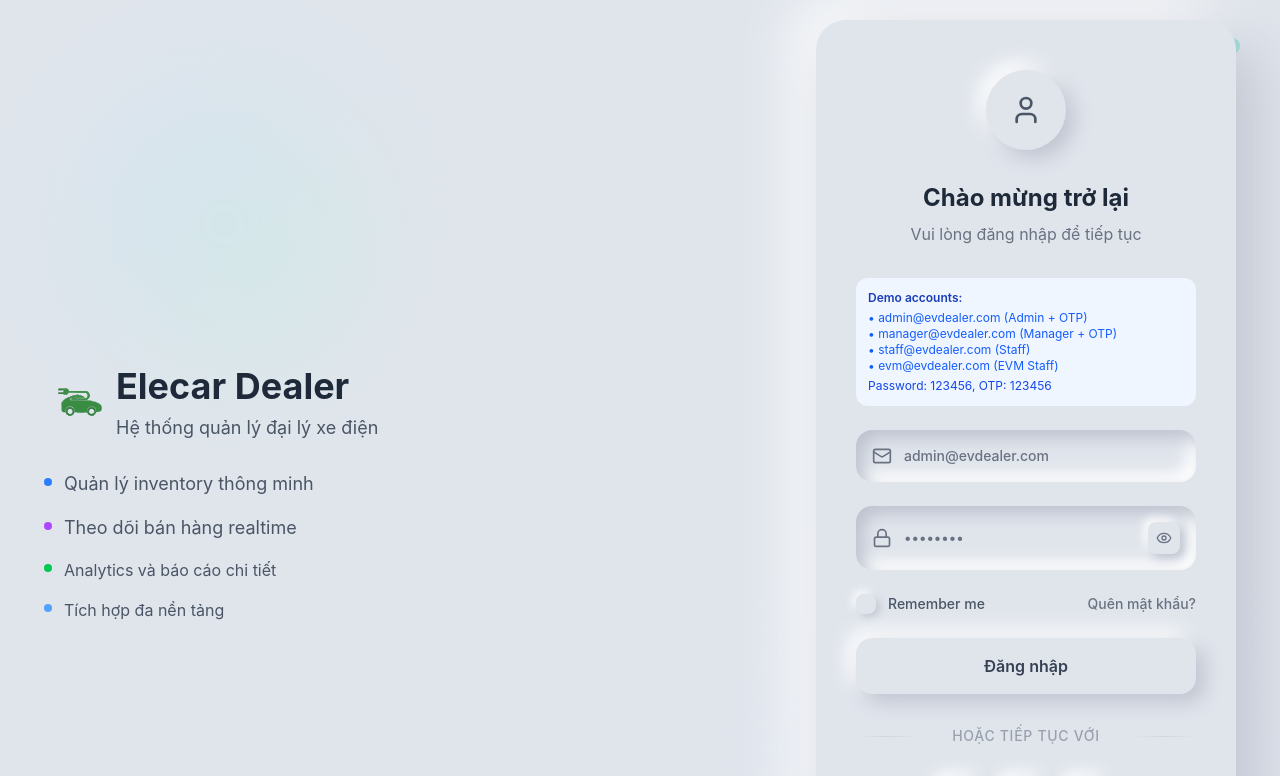
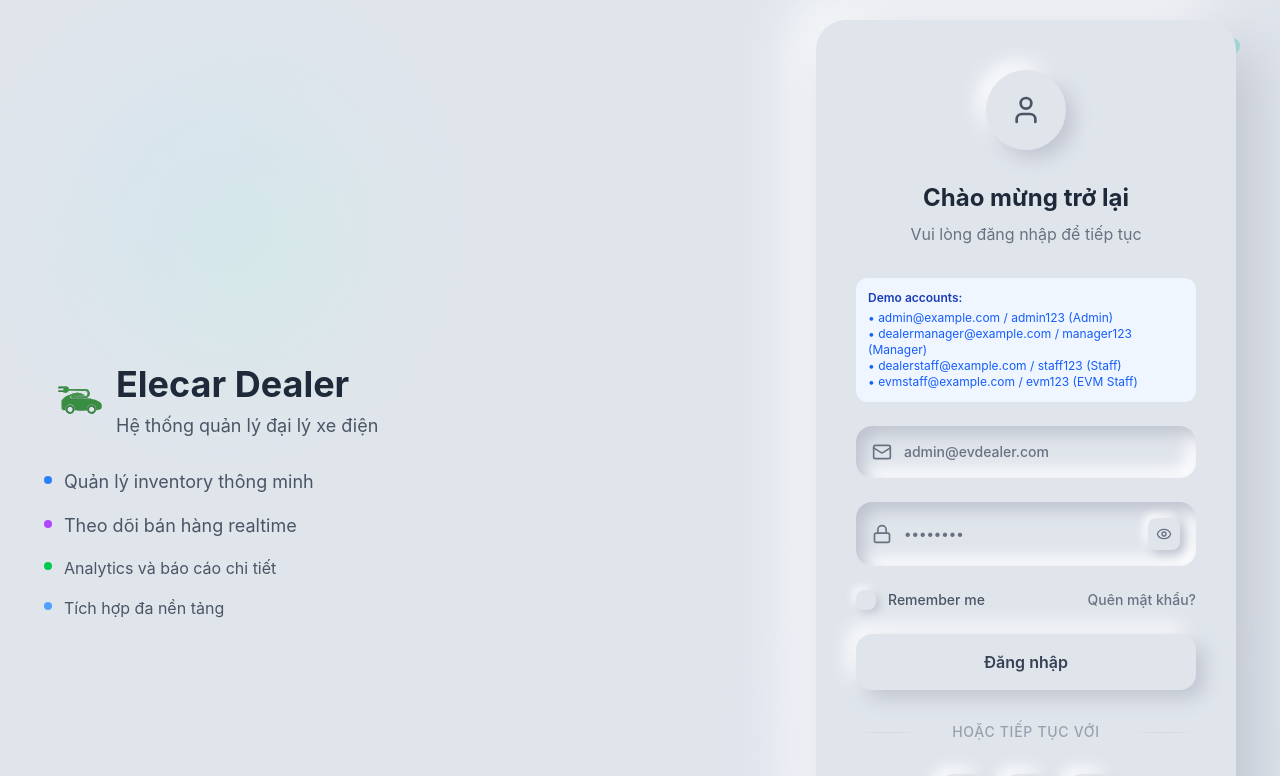
Before and after one commit to FA25-SWP391-SE1839-Group5/evdms-fe, a React (Vite) app: page / in a window 1280 px wide. Shown: the top 776 px of the page. Built offline with nearby package versions, Linux system fonts and the light colour scheme.

Commit message:
cập nhật lại Login

```diff
--- a/src/components/auth/DemoCredentials.jsx
+++ b/src/components/auth/DemoCredentials.jsx
@@ -4,11 +4,10 @@ const DemoCredentials = () => {
     return (
         <div className="mt-4 p-3 bg-blue-50 rounded-xl text-xs text-left">
             <p className="font-semibold text-blue-800 mb-1">Demo accounts:</p>
-            <p className="text-blue-600">• admin@evdealer.com (Admin + OTP)</p>
-            <p className="text-blue-600">• manager@evdealer.com (Manager + OTP)</p>
-            <p className="text-blue-600">• staff@evdealer.com (Staff)</p>
-            <p className="text-blue-600">• evm@evdealer.com (EVM Staff)</p>
-            <p className="text-blue-700 mt-1">Password: 123456, OTP: 123456</p>
+            <p className="text-blue-600">• admin@example.com / admin123 (Admin)</p>
+            <p className="text-blue-600">• dealermanager@example.com / manager123 (Manager)</p>
+            <p className="text-blue-600">• dealerstaff@example.com / staff123 (Staff)</p>
+            <p className="text-blue-600">• evmstaff@example.com / evm123 (EVM Staff)</p>
         </div>
     );
 };
```
